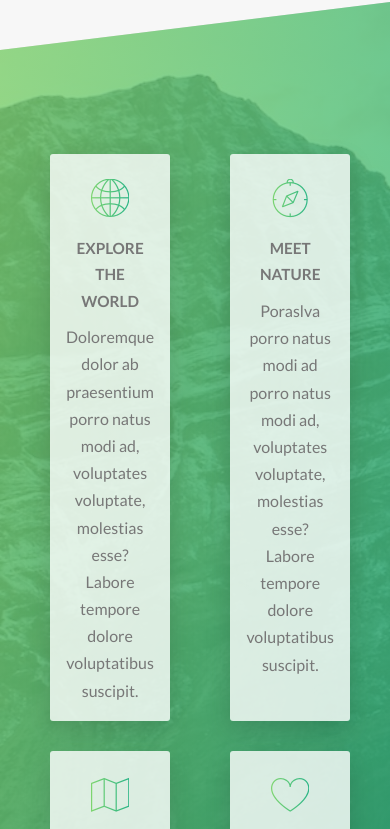
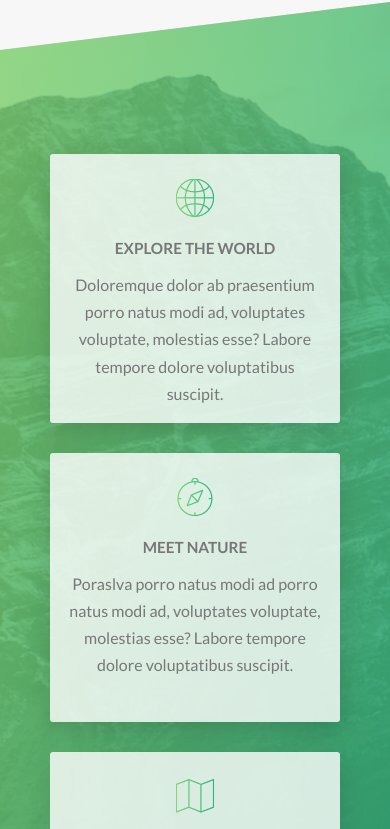
Before and after one commit to Tris-909/Natours-LandingPage, a website: page index.html in a window 390 px wide. Shown: the part 1420-2249 px from the top of the page. Drawn offline with Linux system fonts and the light colour scheme; files whose address does not match are found by name.

Commit message:
Fixing media queries error: put small media before big media

```diff
--- a/sass/abstracts/_mixins.scss
+++ b/sass/abstracts/_mixins.scss
@@ -33,7 +33,7 @@
         @media (max-width: 46em) {@content;} //736px
     }
     @if $breakpoint == ipad__vertical  {
-        @media (max-width: 48em) {@content;} //768px
+        @media (max-width: 46.0625em) {@content;} //768px
     }
     @if $breakpoint == ipad__horizontal {
         @media (max-width: 64em) {@content;} //1024px
--- a/sass/components/_sectionAbout.scss
+++ b/sass/components/_sectionAbout.scss
@@ -5,13 +5,14 @@
     padding: 25rem 0;
     margin-top: -25vh;
 
+
+    @include respond(iphone8plus) {
+        padding: 25rem 0 15rem 0;
+        margin-top: -15vh;
+    }
     @include respond(ipad__vertical) {
         padding: 35rem 0;
         margin-top: -32vh;
-    }
-    @include respond(iphone8plus) {
-        padding: 35rem 0 17rem 0;
-        margin-top: -40vh;
     }
     @include respond(iphone8plus__horizontal) {
         padding: 25rem 0 15rem 0;
--- a/sass/components/_sectionBooking.scss
+++ b/sass/components/_sectionBooking.scss
@@ -40,7 +40,7 @@
             padding: 3rem;
         }
         @include respond(iphone5__horizontal) {
-            width: 55%;
+            width: 56%;
         }
     }
 }
--- a/sass/components/_sectionFeatures.scss
+++ b/sass/components/_sectionFeatures.scss
@@ -91,16 +91,20 @@
     }
 
     @include respond(iphone8plus) {
-        margin-left: 40px;
-        margin-right: 40px;
+        grid-template-columns: 1fr;
+        grid-template-rows: 1fr 1fr 1fr 1fr;
+        grid-template-areas:
+        "item1"
+        "item2"
+        "item3"
+        "item4";
+        row-gap: 20px;
+    }
 
-        grid-template-columns: 1fr 1fr;
-        grid-template-rows: 1fr 1fr;
-        grid-template-areas:
-        "item1 item2"
-        "item3 item4";
-        column-gap: 20px;
-        row-gap: 20px;
+
+    @include respond(iphone8plus) {
+        margin-left: 100px;
+        margin-right: 100px;
     }
 
     @include respond(iphone8plus__horizontal) {
--- a/sass/layout/_navbar.scss
+++ b/sass/layout/_navbar.scss
@@ -80,12 +80,16 @@
             margin-top: 15px;
         }
 
-        @include respond(iphone678__vertical) {
-            margin-top: 20px;
+        @include respond(iphone5__horizontal) {
+            margin-top: 15px;
         }
 
-        @include respond(iphone5__horizontal) {
-            margin-top: 15px;
+        @include respond(iphone678__vertical) {
+            margin-top: 10px;
+        }
+
+        @include respond(iphone5__vertical) {
+            margin-top: 10px;
         }
 
         &,
```
Also changed, not shown: css/style.css.
